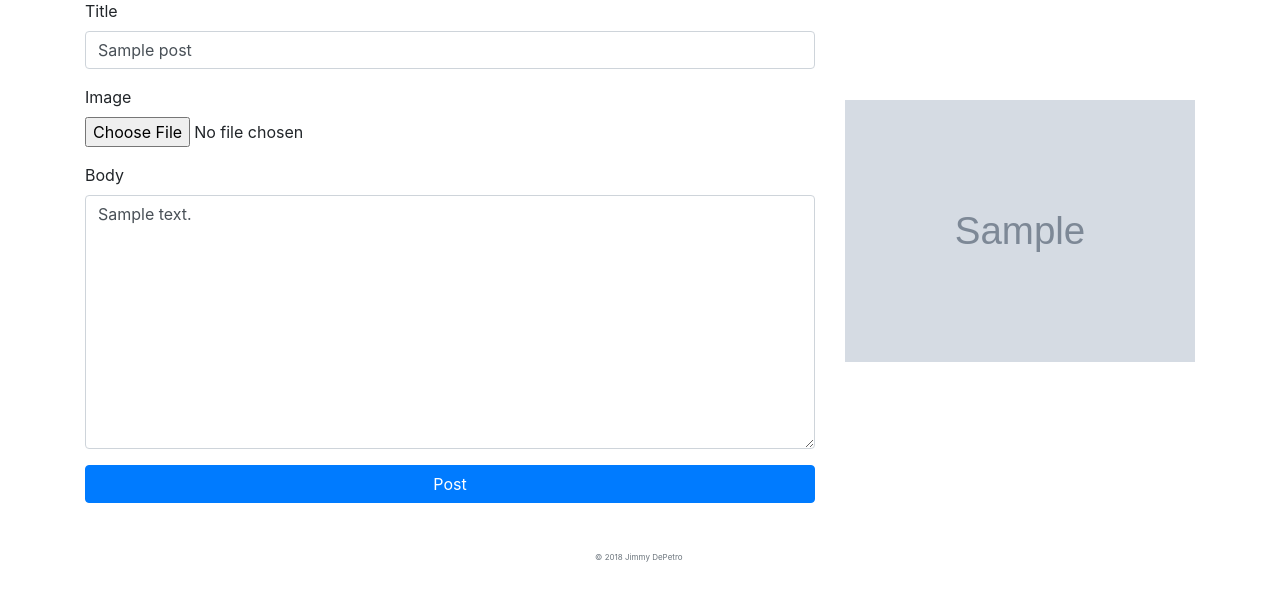
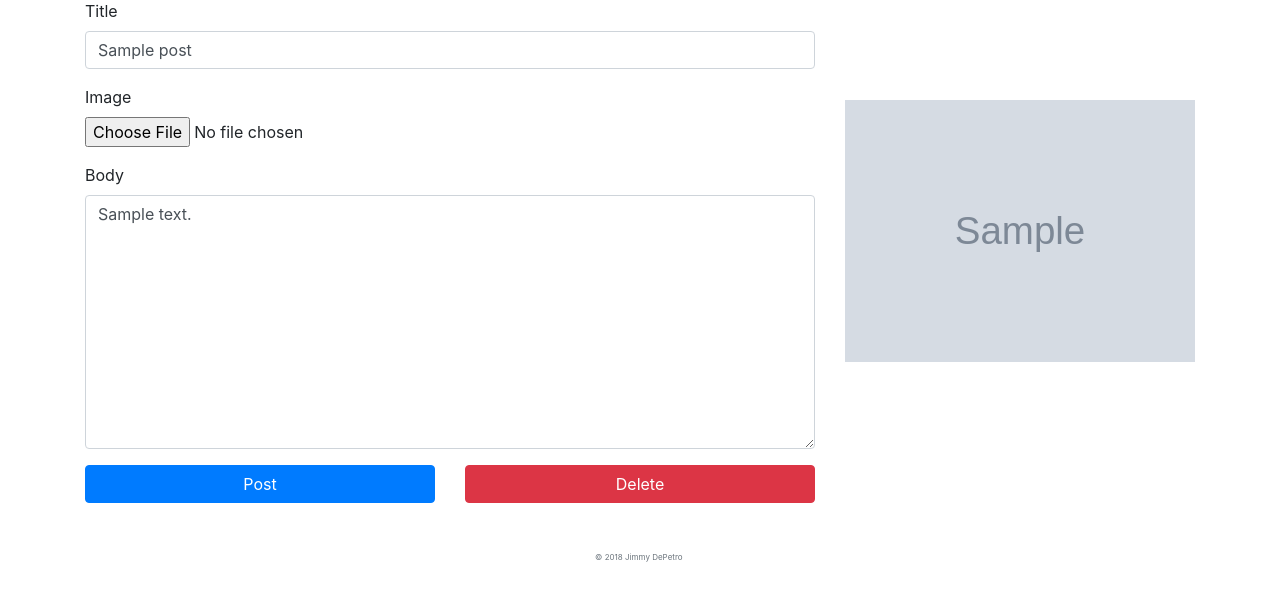
Before and after one commit to jwdepetro/avocadoist-flask, a Flask app: page /post/1 in a window 1280 px wide. Shown: the part 65-666 px from the top of the page. Run offline with Flask 2, Linux system fonts and the light colour scheme; a user stored in the database is signed in; tables that the repository leaves empty hold one stand-in row (values such as "Sample post"); grey boxes marked "Sample" are stand-in pictures; some libraries are stand-ins or nearby versions.

Commit message:
added delete functionality

```diff
--- a/app/routes.py
+++ b/app/routes.py
@@ -81,4 +81,13 @@ def edit_post(id):
     elif request.method == 'GET':
         form.title.data = post.title
         form.body.data = post.body
-    return render_template('post.html', form=form, image_url=post.image_url)
+    return render_template('post.html', form=form, image_url=post.image_url, id=id)
+
+
+@app.route('/post/<id>/delete')
+@login_required
+def delete_post(id):
+    post = Post.query.filter_by(id=id).first_or_404()
+    db.session.delete(post)
+    db.session.commit()
+    return redirect('index')
--- a/app/templates/post.html
+++ b/app/templates/post.html
@@ -28,7 +28,24 @@
                     <span>{{ error }}</span>
                     {% endfor %}
                 </div>
-                <p>{{ form.submit(class="btn btn-primary btn-block") }}</p>
+                <div class="row">
+                    {% if id %}
+                    <div class="col-12 col-md-6">
+                        {{ form.submit(class="btn btn-primary btn-block") }}
+                    </div>
+                    <div class="col-12 col-md-6">
+                        <!-- Button trigger modal -->
+                        <button type="button" class="btn btn-danger btn-block" data-toggle="modal"
+                                data-target="#exampleModal">
+                            Delete
+                        </button>
+                    </div>
+                    {% else %}
+                    <div class="col">
+                        {{ form.submit(class="btn btn-primary btn-block") }}
+                    </div>
+                    {% endif %}
+                </div>
             </form>
         </div>
         {% if image_url %}
@@ -38,4 +55,23 @@
         {% endif %}
     </div>
 </div>
+
+<!-- Modal -->
+{% if id %}
+<div class="modal fade" id="exampleModal" tabindex="-1" role="dialog" aria-labelledby="exampleModalLabel"
+     aria-hidden="true">
+    <div class="modal-dialog" role="document">
+        <div class="modal-content">
+            <div class="mt-3 modal-header justify-content-center" style="border:none;">
+                <h5 class="modal-title">Are you sure you want to delete this post?</h5>
+            </div>
+            <div class="modal-footer" style="border:none; color:white;">
+                <a class="m-1 btn btn-block btn-secondary" data-dismiss="modal">Cancel</a>
+                <a class="m-1 btn btn-block btn-danger" href="{{url_for('delete_post', id=id)}}">Delete</a>
+            </div>
+        </div>
+    </div>
+</div>
+{% endif %}
+
 {% endblock %}
```
